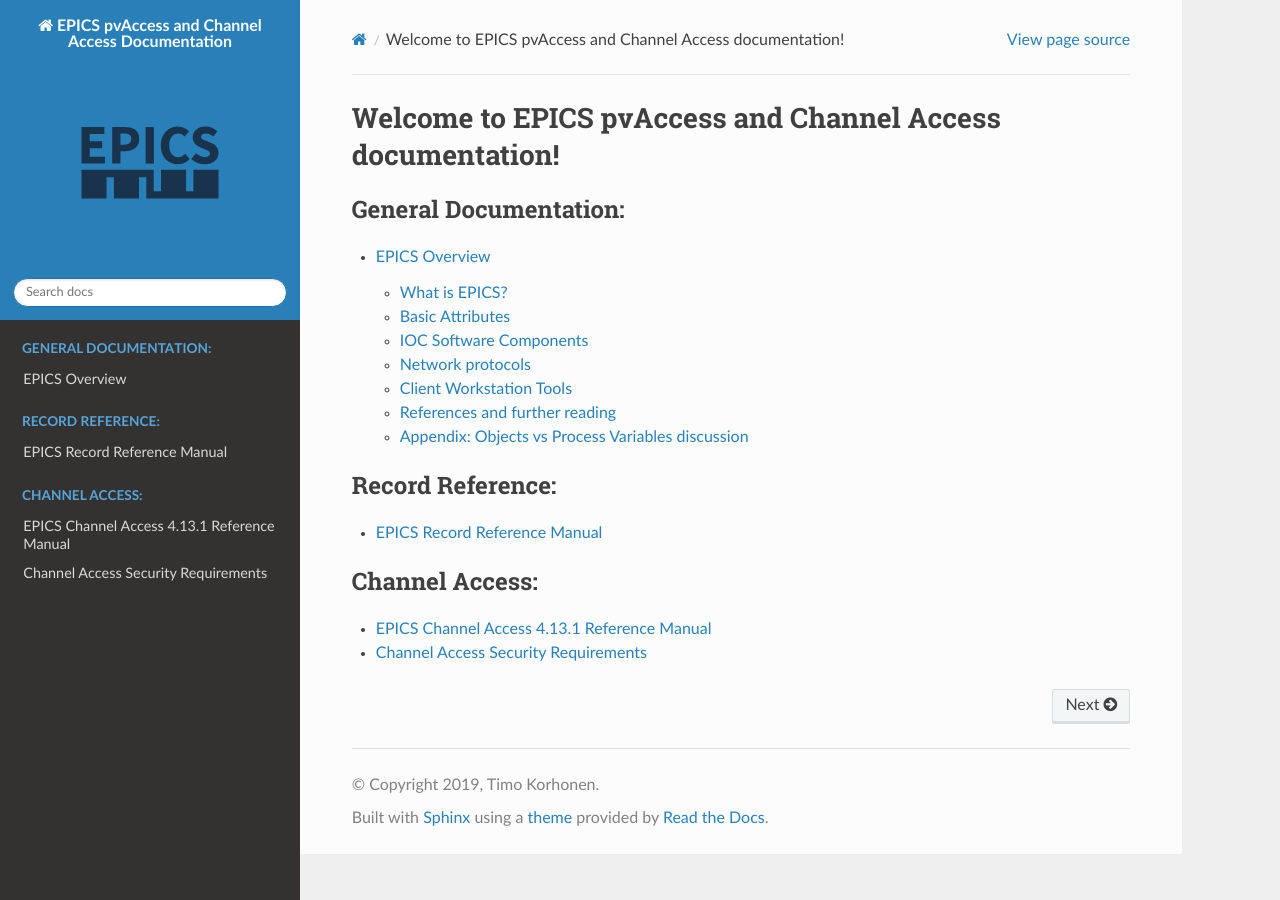
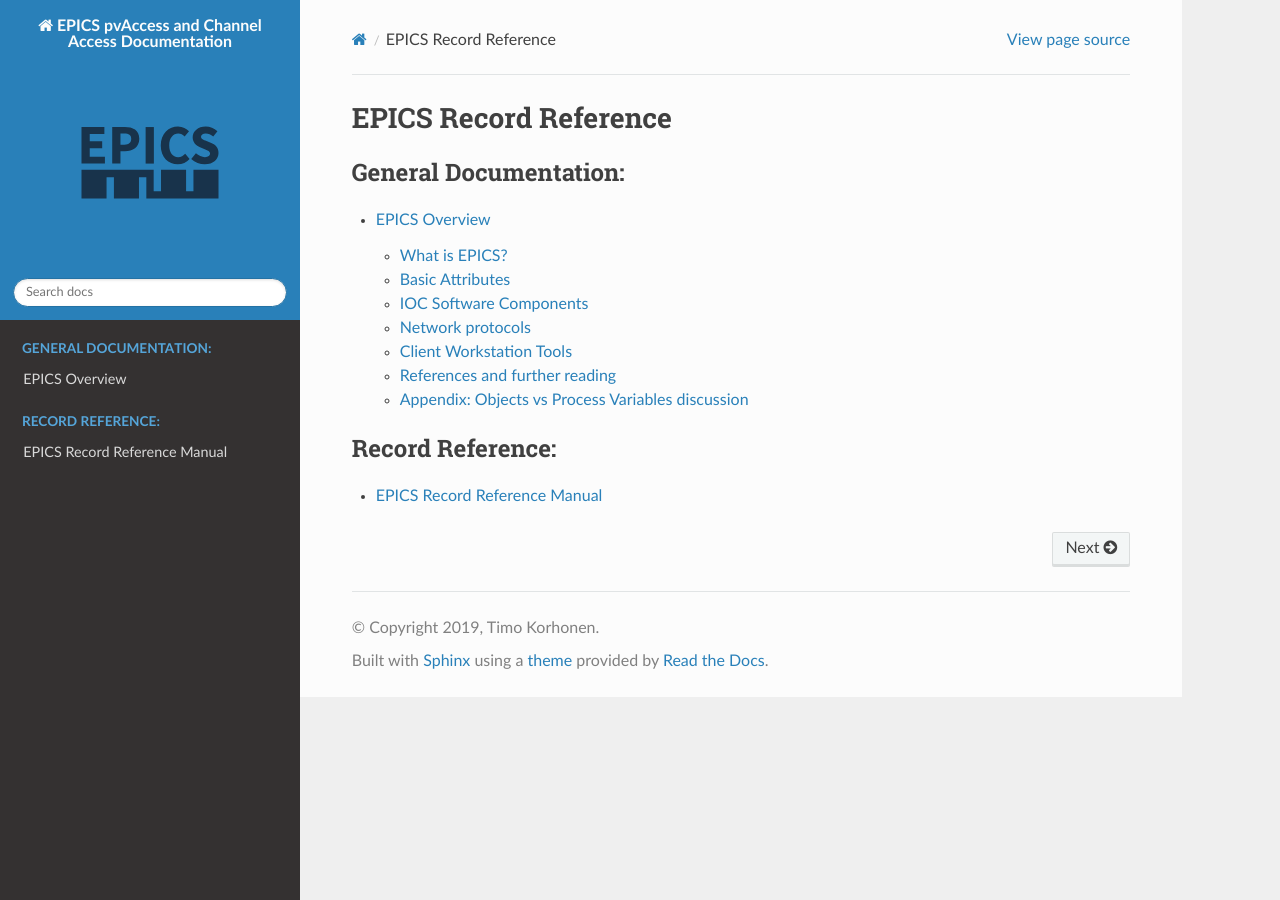
Before and after one commit to ttkorhonen/myDocument, a Sphinx documentation site: the page built from docs/index.rst, in a window 1280 px wide. Built offline with Sphinx 7.4.7 and the Read the Docs theme 2.0.0, drawn with Linux system fonts in a browser that asks for light colours.

Commit message:
Make this a Record Reference Manual, drop other stuff out from the index

```diff
--- a/docs/index.rst
+++ b/docs/index.rst
@@ -3,7 +3,7 @@
    You can adapt this file completely to your liking, but it should at least
    contain the root `toctree` directive.
 
-Welcome to EPICS pvAccess and Channel Access documentation!
+EPICS Record Reference
 ===========================================================================
 
 .. toctree::
@@ -17,10 +17,3 @@
    :caption: Record Reference:
 
    manual/RecordRefMan
-
-.. toctree::
-   :maxdepth: 1
-   :caption: Channel Access:
-
-   channelaccess/carefman
-   channelaccess/ChannelAccessSecurityRequirements
```
